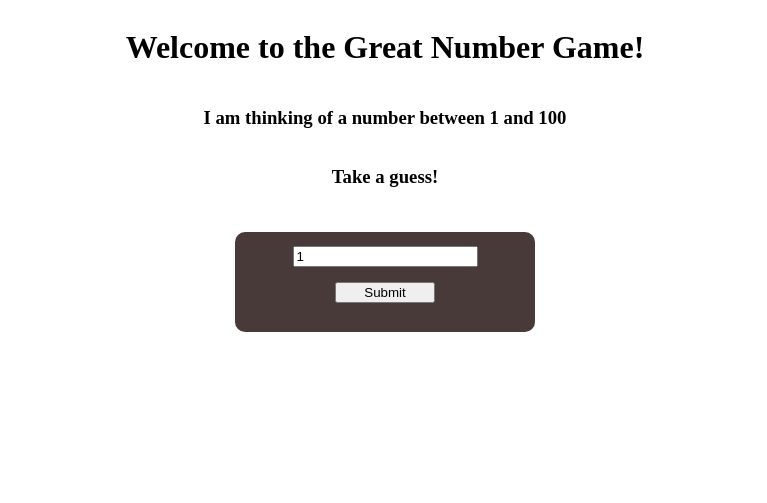
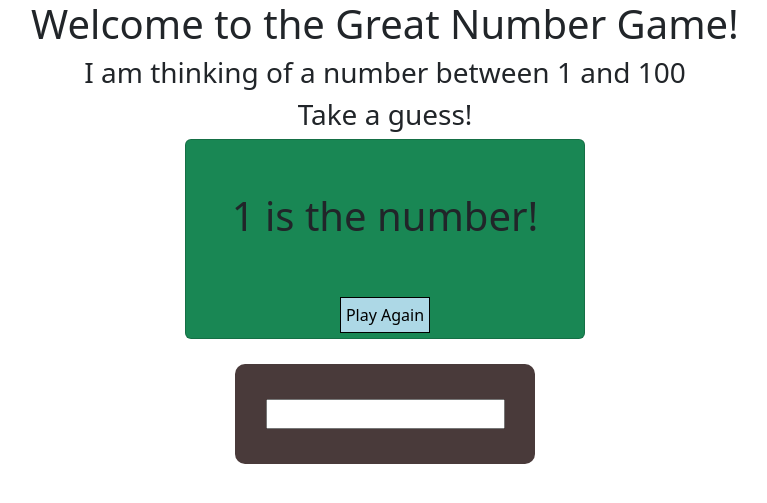
Before and after one commit to Pauljsyi/coding-dojo-python, a Flask app: page / in a window 1280 px wide. Shown: the top 503 px of the page, without its empty margins (255-1022 px from the left). Run offline with Flask 2, Linux system fonts and the light colour scheme; the visitor is signed in with stand-in values (Sample User, id 1).

Commit message:
refactor previous implementation, jinja solely handling game logic, server handling parsing and assignment logic

```diff
--- a/flask/fundamentals/great_num_game/server.py
+++ b/flask/fundamentals/great_num_game/server.py
@@ -6,69 +6,90 @@ app.secret_key = '78d25bc4-840d-4794-990e-5ea4c97505e2'
 
 @app.route('/')
 def home():
-  print(session)
+  if 'random_num' not in session:
+    session['random_num'] = random.randint(1,100)
   return render_template('index.html')
 
 @app.route('/guess', methods=['post'])
 def guess():
-  # persist session data
-  # keep random_num from changing session[random-num]'s value
-  if session == {}:
-    random_num = random.randint(1, 100)
-    session['random_num'] = random_num
-    session['attempt'] = 0
 
-  user_guess = int(request.form['num'])
-  if session['attempt'] == 5 and user_guess != session['random_num']:
-    session['attempt'] = 0
-    return render_template('you_lose.html')
-  elif user_guess == session['random_num'] and session['attempt'] < 5:
-    print(session)
+  if request.form['guess'] == '':
+    session['guess'] = 0
   else:
-    session['attempt'] +=1
-    print(session)
-    # print('this is attempt', session['attempt'])
+    session['guess'] = int(request.form.get('guess'))
+  # print(request.form)
+  # print(request.form)
 
-  # print(session)
-  # print('session:  ', session)
+  print('session', session)
+  # sesh_guess = int(session['guess']['guess'])
+  print(type(session['guess']), session['guess'])
+
+  return redirect('/')
 
 
-  print("user's guess type: ",type(user_guess), user_guess, "\nrandom number type:  ", type(session['random_num']), session['random_num'])
-  print(session)
-  # print(type(session['random_num']))
-  if  user_guess == session['random_num']:
-    # print('user guess matches session number!!!')
-    correct = f'{user_guess} is the answer!'
-    # PRINT STATEMENTS TO CHECK USERS GUESS AND CURRENT SESSION VALUE
-    # print("user's guess and type: ",type(user_guess), user_guess, "\nrandom number and type:  ", type(session['random_num']), session['random_num'])
-    # print("is same? :  ",user_guess == session['random_num'])
-    # print('correct!')
-    # uncommenting the line below will reassign session to a diff #
-    # store current session value to temp
-    # print('current session random num: ', session['random_num'])
-    temp = session['random_num']
-    # print('temp: ', temp)
-    # and run the line below to reassign session
-    session['random_num'] = random.randint(1, 100)
-    # print('next session random num: ', session['random_num'])
-    container_color = 'background-color: green'
-    return render_template('index.html', guess=user_guess, rand_num=temp, correct = correct, container_color = container_color, go = '/')
-  elif user_guess > session['random_num']:
-    print(session)
+  # # persist session data
+  # # keep random_num from changing session[random-num]'s value
+  # if session == {}:
+  #   random_num = random.randint(1, 100)
+  #   session['random_num'] = random_num
+  #   session['attempt'] = 0
 
-    print('too high')
-    too_high = 'too high!'
-    container_color = 'background-color: red'
-    return render_template('index.html', too_high = too_high, guess = user_guess, rand_num = session['random_num'], container_color = container_color)
-  elif user_guess < session['random_num']:
-    print(session)
-    print('too low')
-    too_low = 'too low!'
-    container_color = 'background-color: red'
-    return render_template('index.html', too_low = too_low, guess = user_guess, rand_num = session['random_num'] ,container_color = container_color, go = '/guess')
-  # print('random number: ', random_num)
-  # return redirect('/')
+  # user_guess = int(request.form['num'])
+  # if session['attempt'] == 5 and user_guess != session['random_num']:
+  #   session['attempt'] = 0
+  #   return render_template('you_lose.html')
+  # elif user_guess == session['random_num'] and session['attempt'] < 5:
+  #   print(session)
+  # else:
+  #   session['attempt'] +=1
+  #   print(session)
+  #   # print('this is attempt', session['attempt'])
 
+  # # print(session)
+  # # print('session:  ', session)
+
+
+  # print("user's guess type: ",type(user_guess), user_guess, "\nrandom number type:  ", type(session['random_num']), session['random_num'])
+  # print(session)
+  # # print(type(session['random_num']))
+  # if  user_guess == session['random_num']:
+  #   # print('user guess matches session number!!!')
+  #   correct = f'{user_guess} is the answer!'
+  #   # PRINT STATEMENTS TO CHECK USERS GUESS AND CURRENT SESSION VALUE
+  #   # print("user's guess and type: ",type(user_guess), user_guess, "\nrandom number and type:  ", type(session['random_num']), session['random_num'])
+  #   # print("is same? :  ",user_guess == session['random_num'])
+  #   # print('correct!')
+  #   # uncommenting the line below will reassign session to a diff #
+  #   # store current session value to temp
+  #   # print('current session random num: ', session['random_num'])
+  #   temp = session['random_num']
+  #   # print('temp: ', temp)
+  #   # and run the line below to reassign session
+  #   session['random_num'] = random.randint(1, 100)
+  #   # print('next session random num: ', session['random_num'])
+  #   container_color = 'background-color: green'
+  #   return render_template('index.html', guess=user_guess, rand_num=temp, correct = correct, container_color = container_color, go = '/')
+  # elif user_guess > session['random_num']:
+  #   print(session)
+
+  #   print('too high')
+  #   too_high = 'too high!'
+  #   container_color = 'background-color: red'
+  #   return render_template('index.html', too_high = too_high, guess = user_guess, rand_num = session['random_num'], container_color = container_color)
+  # elif user_guess < session['random_num']:
+  #   print(session)
+  #   print('too low')
+  #   too_low = 'too low!'
+  #   container_color = 'background-color: red'
+  #   return render_template('index.html', too_low = too_low, guess = user_guess, rand_num = session['random_num'] ,container_color = container_color, go = '/guess')
+  # # print('random number: ', random_num)
+  # # return redirect('/')
+
+
+@app.route('/reset')
+def reset():
+  session.clear()
+  return redirect('/')
 
 
 if __name__=="__main__":
--- a/flask/fundamentals/great_num_game/static/style.css
+++ b/flask/fundamentals/great_num_game/static/style.css
@@ -33,3 +33,22 @@ form button {
 a {
   text-decoration: none;
 }
+
+div.card {
+  width: 400px;
+  height: 200px;
+  align-items: center;
+}
+
+div.card h1 {
+  margin: auto;
+}
+
+div.card a {
+  text-decoration: none;
+  color: black;
+  border: 1px solid black;
+  background-color: lightblue;
+  padding: 5px;
+  margin: 5px;
+}
--- a/flask/fundamentals/great_num_game/templates/index.html
+++ b/flask/fundamentals/great_num_game/templates/index.html
@@ -5,16 +5,38 @@
     <meta http-equiv="X-UA-Compatible" content="IE=edge" />
     <meta name="viewport" content="width=device-width, initial-scale=1.0" />
     <link rel="stylesheet" href="{{url_for('static', filename='style.css')}}" />
+    <link
+      href="https://cdn.jsdelivr.net/npm/bootstrap@5.2.1/dist/css/bootstrap.min.css"
+      rel="stylesheet"
+      integrity="sha384-iYQeCzEYFbKjA/T2uDLTpkwGzCiq6soy8tYaI1GyVh/UjpbCx/TYkiZhlZB6+fzT"
+      crossorigin="anonymous"
+    />
     <title>Great Number Game</title>
   </head>
   <body>
     <h1>Welcome to the Great Number Game!</h1>
     <h3>I am thinking of a number between 1 and 100</h3>
     <h3>Take a guess!</h3>
-    {% if guess %} {% include 'result.html' %} {% endif %}
+    {% if 'guess' in session: %} {% if session['guess'] ==
+    session['random_num']%}
+    <div class="card bg-success">
+      <h1>{{session['guess']}} is the number!</h1>
+      <a href="/reset">Play Again</a>
+    </div>
+    {% elif session['guess'] < session['random_num']%}
+    <div class="card bg-danger">
+      <h1>Too Low!</h1>
+    </div>
+    {% elif session['guess'] > session['random_num']%}
+    <div class="card bg-danger">
+      <h1>Too High!</h1>
+    </div>
+    {% endif %} {% endif %}
     <form action="/guess" method="post">
-      <input type="text" name="num" value="1" />
-      <button>Submit</button>
+      <input type="text" name="guess" id="guess" />
+      {% if session['guess'] != session['random_num'] %}
+      <input type="submit" value="Guess" />
+      {% endif %}
     </form>
   </body>
 </html>
```
Also changed, not shown: flask/fundamentals/dojo_survey/server.py (added), 1 other file.
